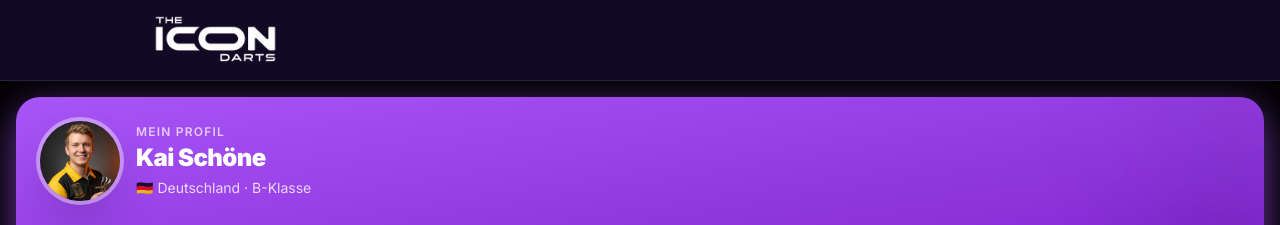
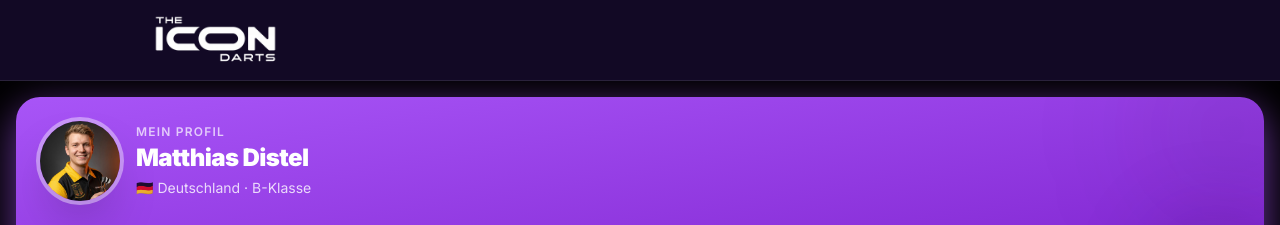
Before and after one commit to kaischoene/steelclub-darts, a React (Vite) app: page /profil in a window 1280 px wide. Shown: the top 225 px of the page. Built offline with nearby package versions, Linux system fonts and the light colour scheme.

Commit message:
Update profile name to Matthias Distel

```diff
--- a/src/pages/Profil.tsx
+++ b/src/pages/Profil.tsx
@@ -51,7 +51,7 @@ export default function Profil() {
             </div>
             <div className="flex-1 min-w-0">
               <p className="text-xs uppercase tracking-widest text-white/70 font-semibold">Mein Profil</p>
-              <h1 className="text-2xl font-black tracking-tight mt-0.5">Kai Schöne</h1>
+              <h1 className="text-2xl font-black tracking-tight mt-0.5">Matthias Distel</h1>
               <p className="text-sm text-white/80 mt-1">🇩🇪 Deutschland · B-Klasse</p>
             </div>
           </div>
```
